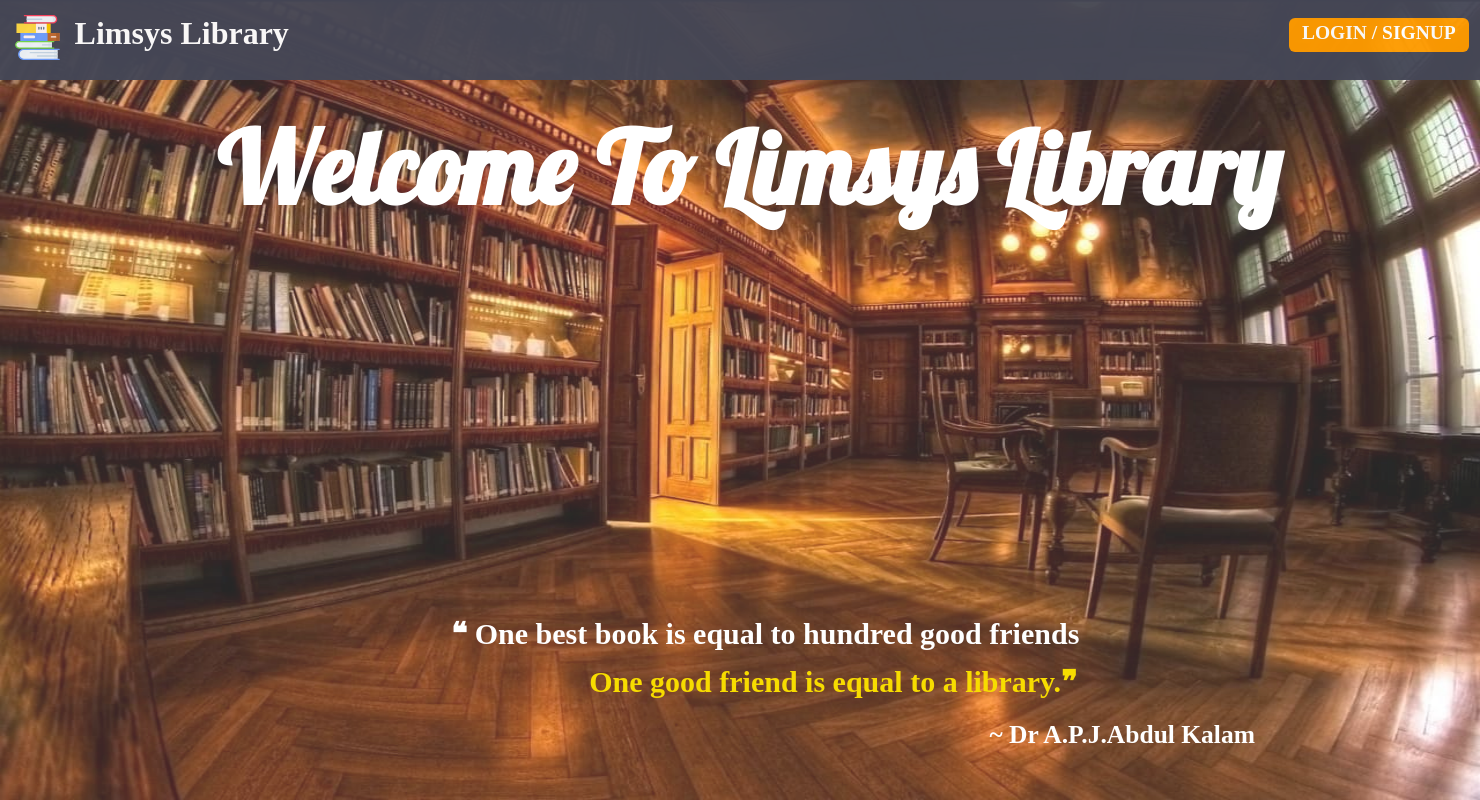
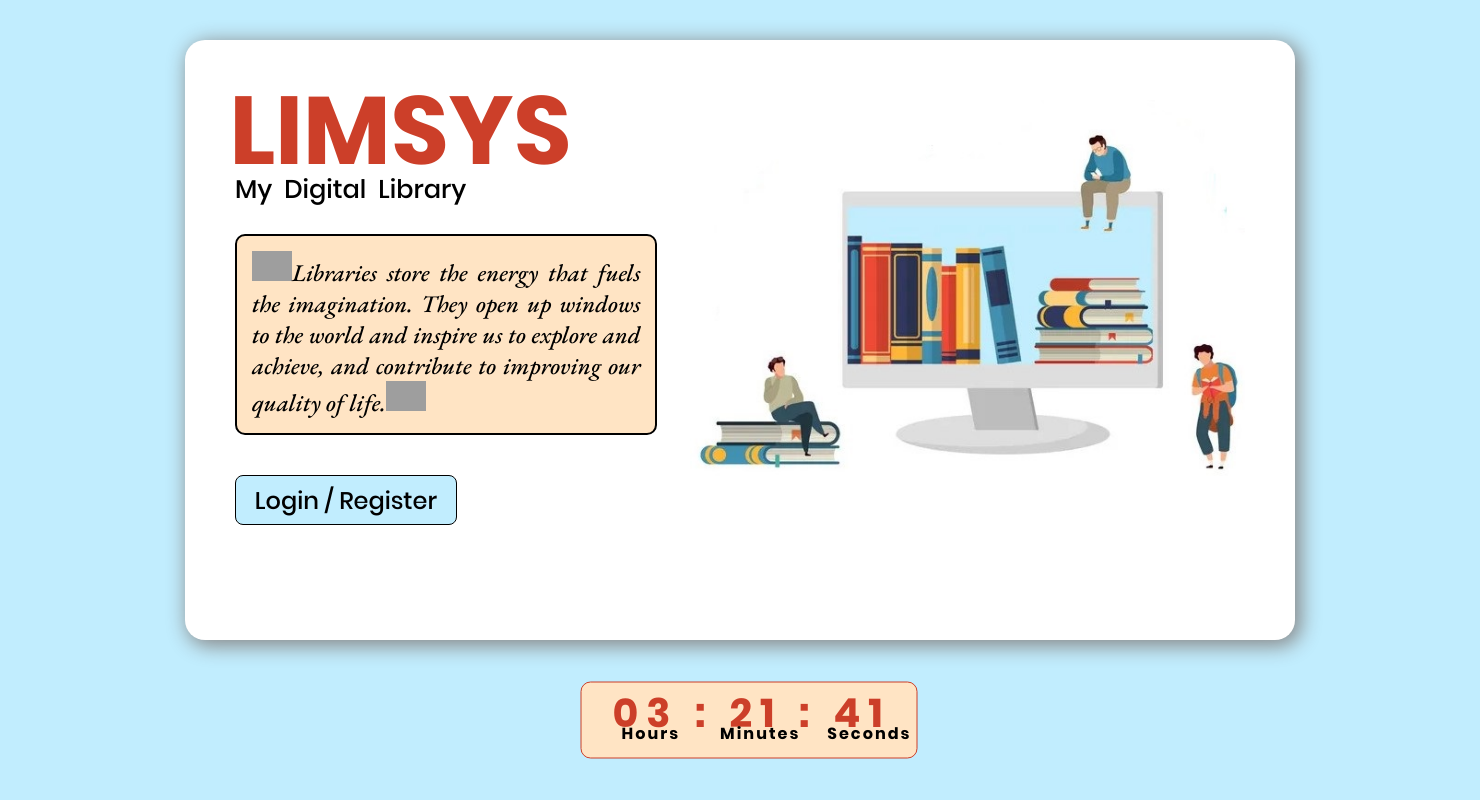
Before and after one commit to DeViL0502/Limsys, a PHP site: page / in a window 1480 px wide. Run offline with PHP 8.4, Linux system fonts and the light colour scheme; the visitor is signed in with stand-in values (Sample User, id 1); grey boxes are pictures that could not be loaded.

Commit message:
Welcome page & Login Page

```diff
--- /dev/null
+++ b/index.css
@@ -0,0 +1,122 @@
+*{
+    padding: 0%;
+    margin: 0%;
+}
+@font-face {
+    font-family: "Poppin-Bold";
+    src: url(Poppins-Bold.ttf);
+}
+@font-face {
+    font-family: "Poppin-Medium";
+    src: url(Poppins-Medium.ttf);
+}
+@font-face {
+    font-family: "EBGaramond-Italic";
+    src: url(EBGaramond-MediumItalic.ttf);
+}
+.outer{
+    background-color: #c1edfe;
+    width: 100vw;
+    height: 100vh;
+}
+.inner-box{
+    width: 75%;
+    height: 75%;
+    border-radius: 20px;
+    box-shadow: 4px 4px 20px 2px #888888;;
+    background-color: white;
+    position: relative;
+    margin: auto;
+    top: 5%;
+}
+.welcome-img{
+    float: right;
+    position: relative;
+    top: 10%;
+    margin-right: 50px;
+    width: 50%;
+}
+.welcome-head{
+    font-family: 'Poppin-Bold';
+    text-align: left;
+    font-size: 6rem;
+    position: relative;
+    top: 3%;
+    margin-left: 4%;
+    color: #cc3f29;
+}
+.welcome-subhead{
+    font-family: 'Poppin-Medium';
+    margin-left: 4.5%;
+    font-size: 1.6rem;
+    position: relative;
+    top: -15px;
+    word-spacing: 6px;
+}
+.welcome-quote{
+    margin-top: 10px;
+    margin-bottom: 10px;
+    font-size: 1.5rem;
+    margin-left: 4.5%;
+    text-align: justify;
+    font-family: 'EBGaramond-Italic';
+    padding: 15px;
+    width: 35%;
+    background-color: bisque;
+    border: 2px solid;
+    border-radius: 10px;
+}
+.welcome-quote-img1{
+    width: 40px;
+}
+.welcome-quote-img2{
+    width: 40px;
+    transform: rotate(180deg);
+}
+.welcome-btn{
+    width: 20%;
+    height: 50px;
+    border-radius: 8px;
+    background-color: #c1edfe;
+    color: black;
+    border: 1px solid;
+    margin-left: 4.5%;
+    position: relative;
+    top: 5%;
+    font-size: 1.5rem;
+    font-family: 'Poppin-Medium';
+    cursor: pointer;
+}
+.welcome-btn:hover{
+    background: bisque;
+}
+.welcome-clock{
+    background-color: bisque;
+}
+.clock {
+    position: relative;
+    top: 15%;
+    transform: translateX(-50%) translateY(-50%);
+    color: #cc3f29;
+    font-size: 40px;
+    font-family: 'Poppin-Bold';
+    margin: auto;
+    width: 320px;
+    left: 12%;
+    padding: 0px 5px 15px 10px;
+    border: 1px solid;
+    border-radius: 10px;
+    background: bisque;
+    text-align: center;
+    letter-spacing: 8px;
+}
+.clock-label{
+    display: flex;
+    position: relative;
+    font-family: 'Poppin-Bold';
+    font-size: 1rem;
+    top: 5.5%;
+    left: 42%;
+    letter-spacing: 2px;
+    width: 0%;
+}
--- a/index.php
+++ b/index.php
@@ -5,34 +5,44 @@
     <meta http-equiv="X-UA-Compatible" content="IE=edge">
     <meta name="viewport" content="width=device-width, initial-scale=1.0">
     <title>Limsis</title>
+    <script>
+        function navigate(){
+            location.href="login.php";
+        }
+    </script>
 </head>
-<link rel="stylesheet" href="welcome_page.css">
+<link rel="stylesheet" href="index.css">
 <body>
-    <img src="bg.jpeg" alt="background_image" id="bg">
-    <header>
-        <div id="cd-logo">
-            <img src="ic_logo2.svg" alt="Logo" width="45" height="45" />
+    <div class="outer">
+        <div class="inner-box">
+            <img src="welcome_image.jpg" alt="image" class="welcome-img">
+            <h1 class="welcome-head">LIMSYS</h1>
+            <p class="welcome-subhead">My Digital Library</p>
+            <p class="welcome-quote"><img src="https://www.pngall.com/wp-content/uploads/4/Quotation-Symbol-PNG.png" alt="" class="welcome-quote-img1">Libraries store the energy that fuels the imagination. They open up windows to the world and inspire us to explore and achieve, and contribute to improving our quality of life.<img src="https://www.pngall.com/wp-content/uploads/4/Quotation-Symbol-PNG.png" alt="" class="welcome-quote-img2"></p>
+            <button class="welcome-btn" onclick="return navigate()">Login / Register</button>
         </div>
-        <div id="name">
-            <h1>Limsys Library</h1>
+        <div id = "MyClockDisplay" class = "clock"></div>
+        <div class="clock-label">
+            <p>Hours</p><p style="margin-left: 40px;">Minutes</p><p style="margin-left: 27px;">Seconds</p>
         </div>
-        <a href="login.php" style="text-decoration: none;">
-            <div id="login">
-                <h2>LOGIN / SIGNUP</h2>
-            </div>
-        </a>
-    </header>
-    <div id="welcome">
-        <h2>Welcome To Limsys Library</h2>
-    </div>
-    <div id="quote1">
-        <h2>❝ One best book is equal to hundred good friends</h2>
-    </div>
-    <div id="quote2">
-        <h2>One good friend is equal to a library.❞</h2>
-    </div>
-    <div id="quote3">
-        <h2>~ Dr A.P.J.Abdul Kalam</h2>
+        <script>
+            function showTime(){
+                var date = new Date();
+                var h = date.getHours();
+                var m = date.getMinutes();
+                var s = date.getSeconds();
+                if(h ==24) {
+                    h = 0;
+                }
+                h = (h < 10) ? "0" + h : h;
+                m = (m < 10) ? "0" + m : m;
+                s = (s < 10) ? "0" + s : s;
+                var time = h + "  :  " + m + "   :  " + s ;
+                document.getElementById("MyClockDisplay").innerText = time;
+                setTimeout(showTime, 1000);
+            }
+            showTime();
+        </script>
     </div>
 </body>
 </html>
```
Also changed, not shown: login.php (+9 -7 lines), login_pg.css (+76 -70 lines), EBGaramond-MediumItalic.ttf (added), Rowdies-Bold.ttf (added), Rowdies-Light.ttf (added), Rowdies-Regular.ttf (added), SofiaSans-Bold.ttf (added), SofiaSans-Regular.ttf (added), bg.jpg (added), limsys_logo.png (added), login_sticker.jpg (added), welcome_image.jpg (added).
